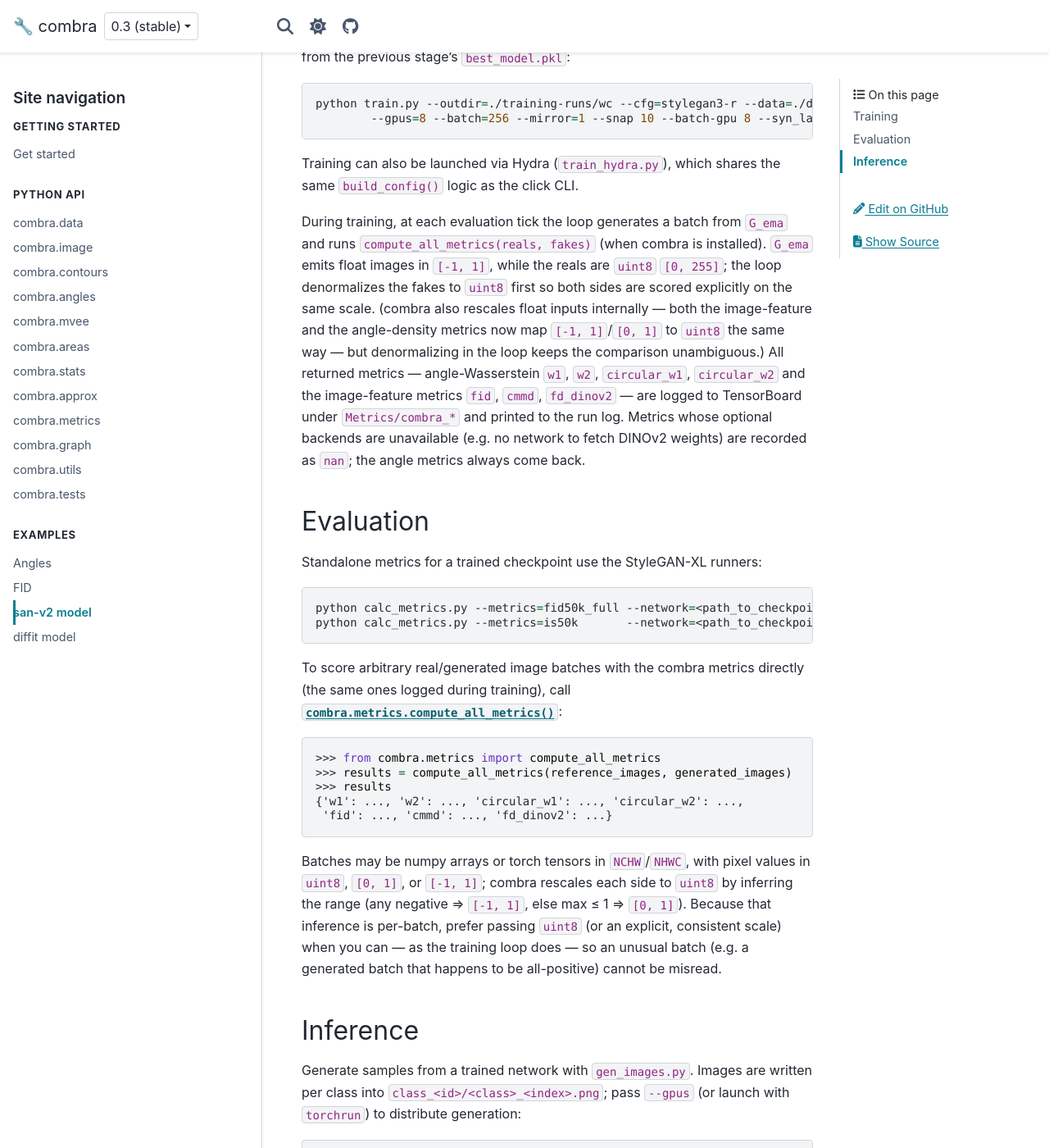
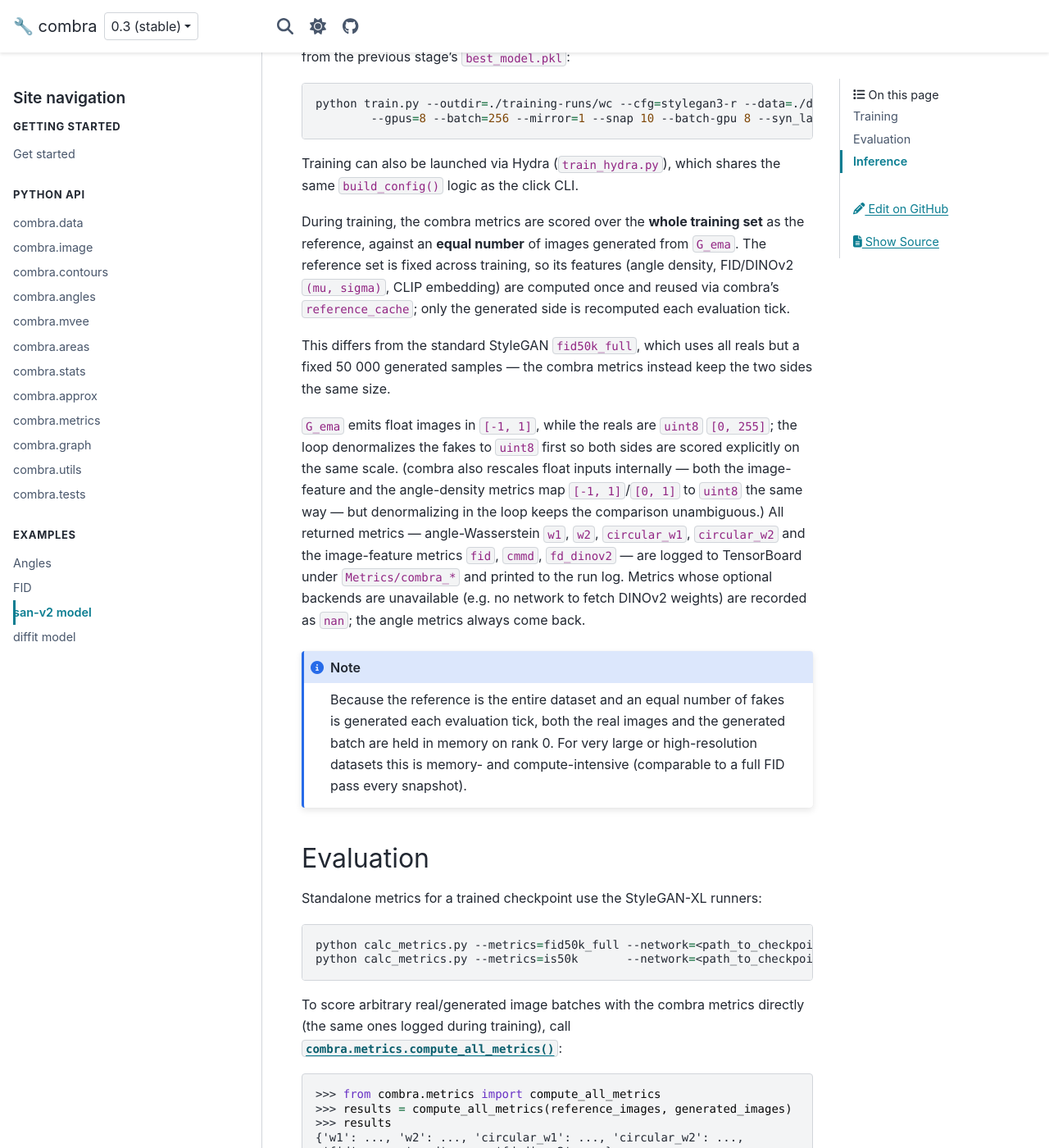
Before and after one commit to dkagramanyan/wc_cv, a Sphinx documentation site: the page built from docs/examples/san_v2.md, in a window 1280 px wide and 1400 px high, scrolled down 550 px. Shown: the whole window at 82% size. Built offline with Sphinx 7.4.7 and the PyData theme 0.15.4, drawn with Linux system fonts in a browser that asks for light colours.

Commit message:
docs(san_v2): combra metrics now score whole dataset vs equal-count fakes
Document that the training-time combra metrics use the entire training set
as a fixed reference (features cached once) against an equal number of
generated images, contrast this with fid50k_full's 50k fakes, and note the
memory/compute cost of holding both sides in memory on rank 0.

Co-Authored-By: Claude Opus 4.8 (1M context) <noreply@anthropic.com>
Claude-Session: https://claude.ai/code/session_01TvfZQhMF2zYvnDaPhfGcFu

````diff
--- a/docs/examples/san_v2.md
+++ b/docs/examples/san_v2.md
@@ -27,18 +27,33 @@ python train.py --outdir=./training-runs/wc --cfg=stylegan3-r --data=./data/wc64
 Training can also be launched via Hydra (`train_hydra.py`), which shares the same
 `build_config()` logic as the click CLI.
 
-During training, at each evaluation tick the loop generates a batch from `G_ema`
-and runs `compute_all_metrics(reals, fakes)` (when combra is installed). `G_ema`
-emits float images in `[-1, 1]`, while the reals are `uint8` `[0, 255]`; the loop
-denormalizes the fakes to `uint8` first so both sides are scored explicitly on the
-same scale. (combra also rescales float inputs internally — both the image-feature
-and the angle-density metrics now map `[-1, 1]`/`[0, 1]` to `uint8` the same way —
-but denormalizing in the loop keeps the comparison unambiguous.) All returned
-metrics — angle-Wasserstein `w1`, `w2`,
-`circular_w1`, `circular_w2` and the image-feature metrics `fid`, `cmmd`,
-`fd_dinov2` — are logged to TensorBoard under `Metrics/combra_*` and printed to
-the run log. Metrics whose optional backends are unavailable (e.g. no network to
-fetch DINOv2 weights) are recorded as `nan`; the angle metrics always come back.
+During training, the combra metrics are scored over the **whole training set** as
+the reference, against an **equal number** of images generated from `G_ema`. The
+reference set is fixed across training, so its features (angle density, FID/DINOv2
+`(mu, sigma)`, CLIP embedding) are computed once and reused via combra's
+`reference_cache`; only the generated side is recomputed each evaluation tick.
+
+This differs from the standard StyleGAN `fid50k_full`, which uses all reals but a
+fixed 50 000 generated samples — the combra metrics instead keep the two sides the
+same size.
+
+`G_ema` emits float images in `[-1, 1]`, while the reals are `uint8` `[0, 255]`;
+the loop denormalizes the fakes to `uint8` first so both sides are scored
+explicitly on the same scale. (combra also rescales float inputs internally — both
+the image-feature and the angle-density metrics map `[-1, 1]`/`[0, 1]` to `uint8`
+the same way — but denormalizing in the loop keeps the comparison unambiguous.)
+All returned metrics — angle-Wasserstein `w1`, `w2`, `circular_w1`, `circular_w2`
+and the image-feature metrics `fid`, `cmmd`, `fd_dinov2` — are logged to
+TensorBoard under `Metrics/combra_*` and printed to the run log. Metrics whose
+optional backends are unavailable (e.g. no network to fetch DINOv2 weights) are
+recorded as `nan`; the angle metrics always come back.
+
+```{note}
+Because the reference is the entire dataset and an equal number of fakes is
+generated each evaluation tick, both the real images and the generated batch are
+held in memory on rank 0. For very large or high-resolution datasets this is
+memory- and compute-intensive (comparable to a full FID pass every snapshot).
+```
 
 ## Evaluation
 
````
